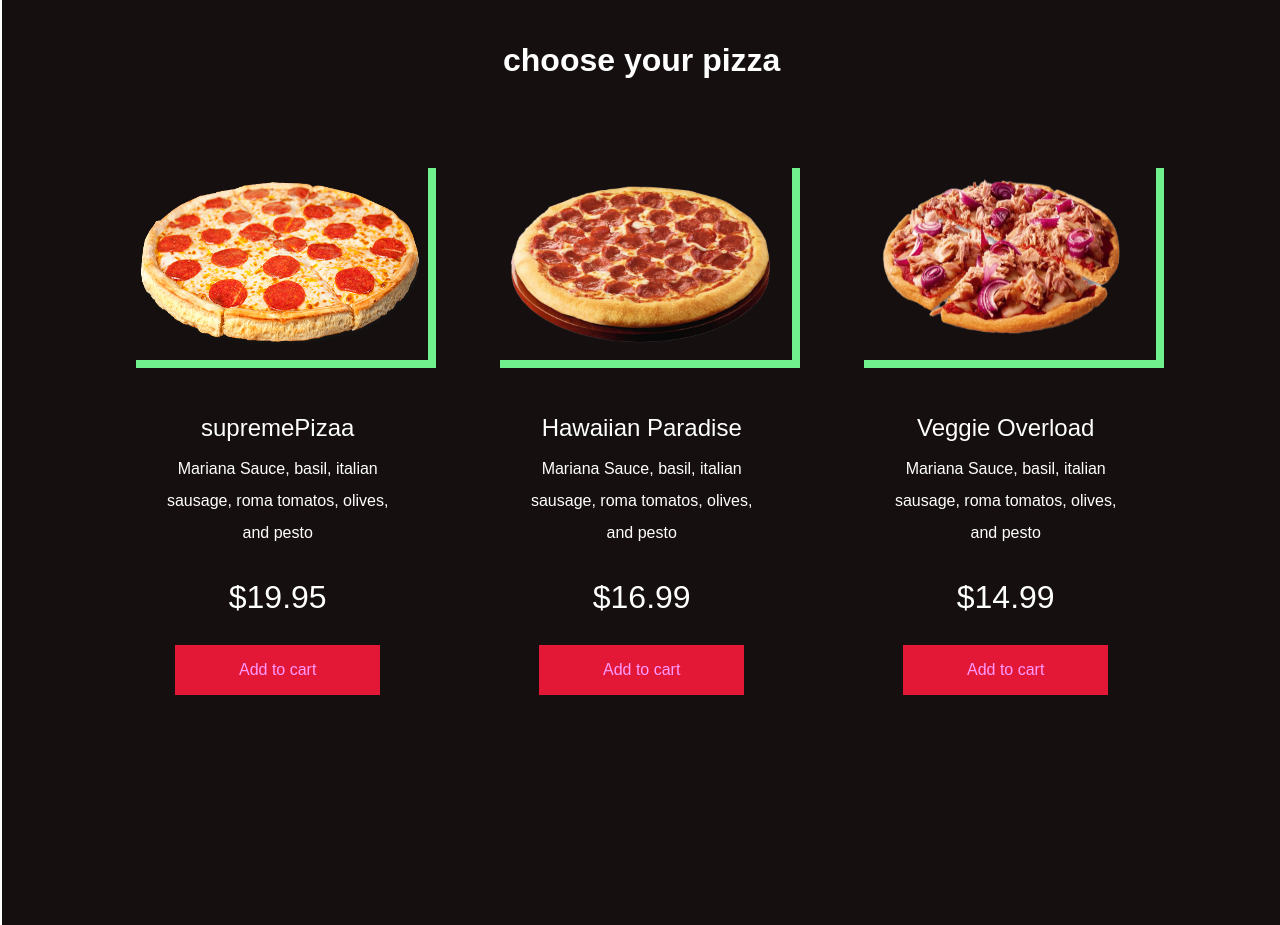
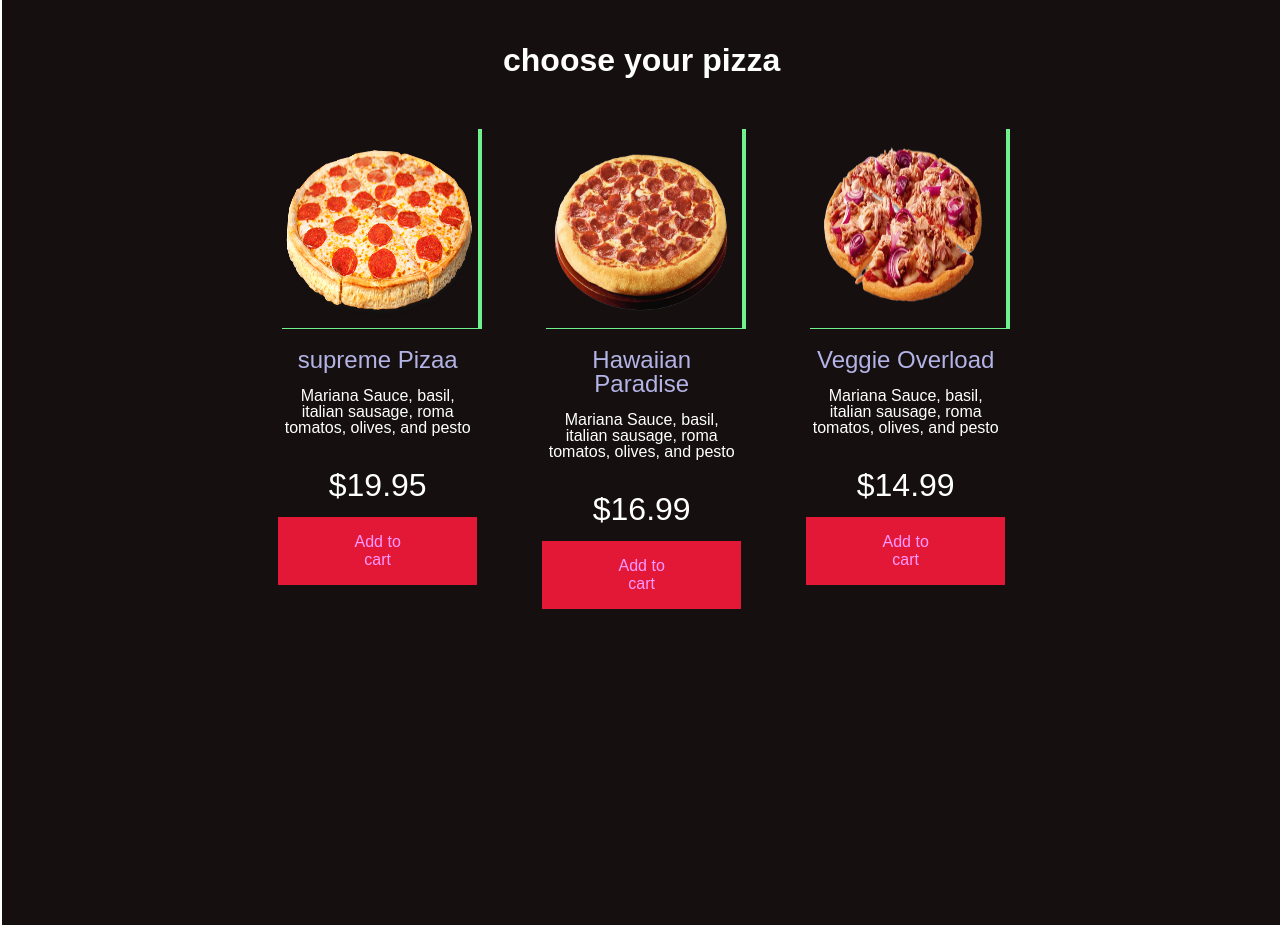
Before and after one commit to HeyitsCena/resturant, a React (Create React App) app: page / in a window 1280 px wide. Shown: the part 840-1765 px from the top of the page. Built offline with nearby package versions, Linux system fonts and the light colour scheme; a web font is replaced by a local one.

Commit message:
aligning stuff

```diff
--- a/package.json
+++ b/package.json
@@ -6,6 +6,7 @@
     "@testing-library/jest-dom": "^5.11.4",
     "@testing-library/react": "^11.1.0",
     "@testing-library/user-event": "^12.1.10",
+    "axios": "^0.21.1",
     "react": "^17.0.2",
     "react-dom": "^17.0.2",
     "react-icons": "^4.2.0",
--- a/src/components/Products/ProductsElements.js
+++ b/src/components/Products/ProductsElements.js
@@ -19,28 +19,29 @@ export const ProductWrapper = styled.div`
 
 export const ProductCard = styled.div`
     margin: 0 2rem;
-    line-height: 2;
-    width: 300px;
+    line-height: 1;
+    width: 200px;
 `;
 
 export const ProductImg = styled.img`
     height: 200px;
-    min-width: 300px;
+    min-width: 100px;
     max-width: 100%;
-    box-shadow: 8px 8px #71F18E;
+    box-shadow: 4px 1px #71F18E;
 
 `;
 
 export const ProductsHeading = styled.h1`
-    font-size: clamp(2rem, 2.5vm, 3rem);
+    font-size: clamp(2rem, 3vm, 3rem);
     text-align: center;
-    margin-bottom: 5rem;
+    margin-bottom: 3rem;
 
 `;
 
 export const  ProductTitle = styled.h2`
-    font-weight: 400;
+    font-weight: 100;
     font-size: 1.5rem;
+    color: HSL(240,50%,80%,1) ;
 `;
 
 export const ProductInfo = styled.div`
@@ -49,12 +50,14 @@ export const ProductInfo = styled.div`
     flex-direction: column;
     justify-content: center;
     align-items: center;
-    padding: 2rem;
+    padding: 0rem;
     text-align: center;
+    margin-top: 1rem;
 `;
 
 export const ProductDesc = styled.p`
-    margin-bottom: 1rem;
+    margin-top: 1rem;
+    margin-bottom: 2rem;
 
 `;
 
--- a/src/components/Products/data.js
+++ b/src/components/Products/data.js
@@ -8,7 +8,7 @@ export const productData = [
     {
         img: product1,
         alt: 'Pizza',
-        name: 'supremePizaa',
+        name: 'supreme Pizaa',
         desc: 'Mariana Sauce, basil, italian sausage, roma tomatos, olives, and pesto',
         price: '$19.95',
         button: 'Add to cart',
```
Also changed, not shown: 2 other files (tests, documents, lock files or other folders).
